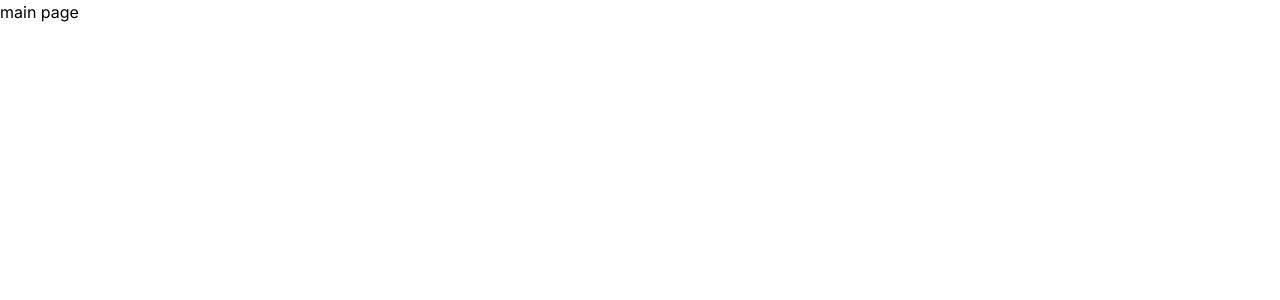
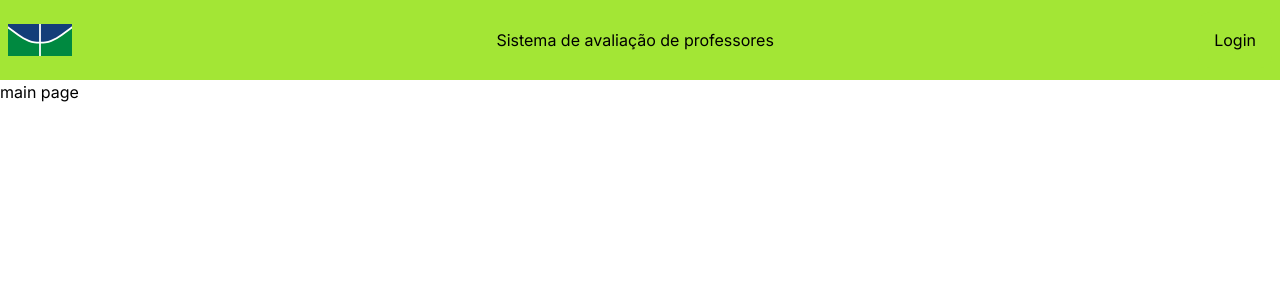
Before and after one commit to rafamxvgit/repoSiteCJR, a Next.js app in the folder frontsite/: page / in a window 1280 px wide. Shown: the top 300 px of the page. Built offline with nearby package versions, Linux system fonts and the light colour scheme.

Commit message:
headers adicionadas

```diff
--- /dev/null
+++ b/frontsite/src/app/components/headerDeslogado.tsx
@@ -0,0 +1,21 @@
+import React from 'react'
+
+interface vazia {
+
+}
+
+const HeaderDeslogado: React.FC<vazia> = () => {
+  return (
+    <>
+    <nav className='bg-lime-400 flex justify-between items-center h-20 p-2'>
+    <img className='h-8 w-16'src="/images/LogoUnB.svg" alt="logo UNb" />
+      <h1>Sistema de avaliação de professores</h1>
+      <div>
+            <a href='/loginPage'><button className= "h-full w-full bg-lime-400 rounded-xl p-4" type="submit">Login</button></a>
+        </div>
+    </nav>
+    </>
+  )
+}
+
+export default HeaderDeslogado
--- /dev/null
+++ b/frontsite/src/app/components/headerLogado.tsx
@@ -0,0 +1,22 @@
+import React from 'react'
+
+interface vazia {
+
+}
+
+const HeaderLogado: React.FC<vazia> = () => {
+  return (
+    <>
+    <nav className='bg-lime-400 flex justify-between items-center h-20 p-2'>
+    <img className='h-8 w-16'src="/images/LogoUnB.svg" alt="logo UNb" />
+      <h1>Sistema de avaliação de professores</h1>
+      <div className='flex justify-between'>
+        <a href='/perfilPage'><button className= "h-full w-full bg-lime-400 rounded-xl p-4" type="submit">Perfil</button></a>{/*Trocar o link após a pagina de perfil ser criada*/}
+        <a href='/registerPage'><button className= "h-full w-full bg-lime-400 rounded-xl p-4" type="submit">Sair</button></a>{/*Trocar O link da página main com o header deslogado*/}
+      </div>
+    </nav>
+    </>
+  )
+}
+
+export default HeaderLogado
--- a/frontsite/src/app/page.tsx
+++ b/frontsite/src/app/page.tsx
@@ -1,10 +1,12 @@
 import Image from "next/image";
 import Link from "next/link"
 import loginPage from "./loginPage/page";
+import HeaderDeslogado from "./components/headerDeslogado";
 
 export default function Home() {
   return (
     <main>
+      <HeaderDeslogado />
       <h1>main page</h1>
     </main>
   );
```
Also changed, not shown: frontsite/public/images/LogoUnB.svg (added).
